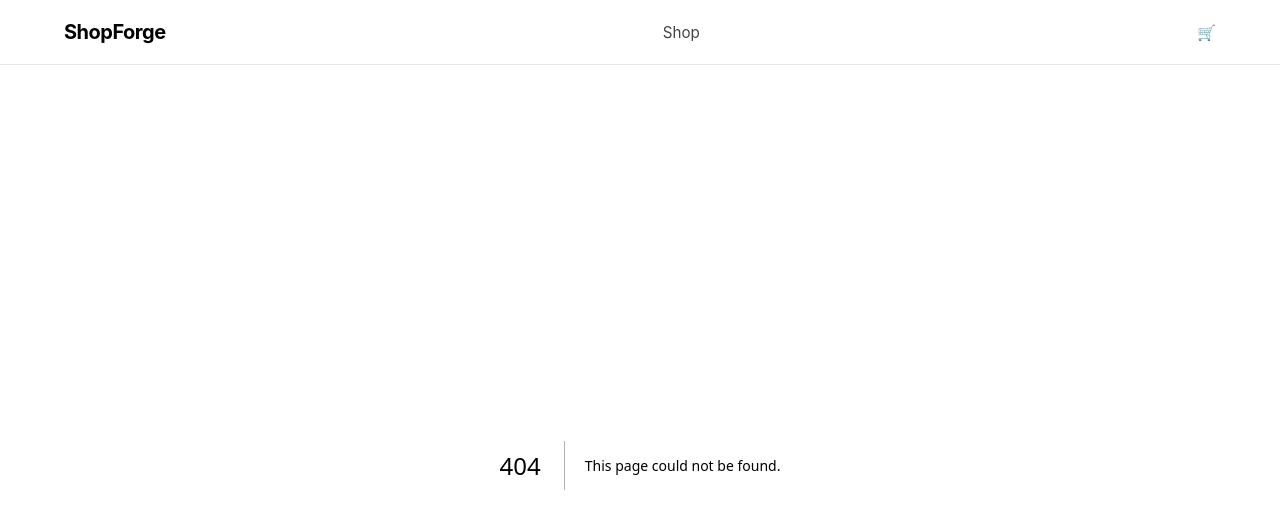
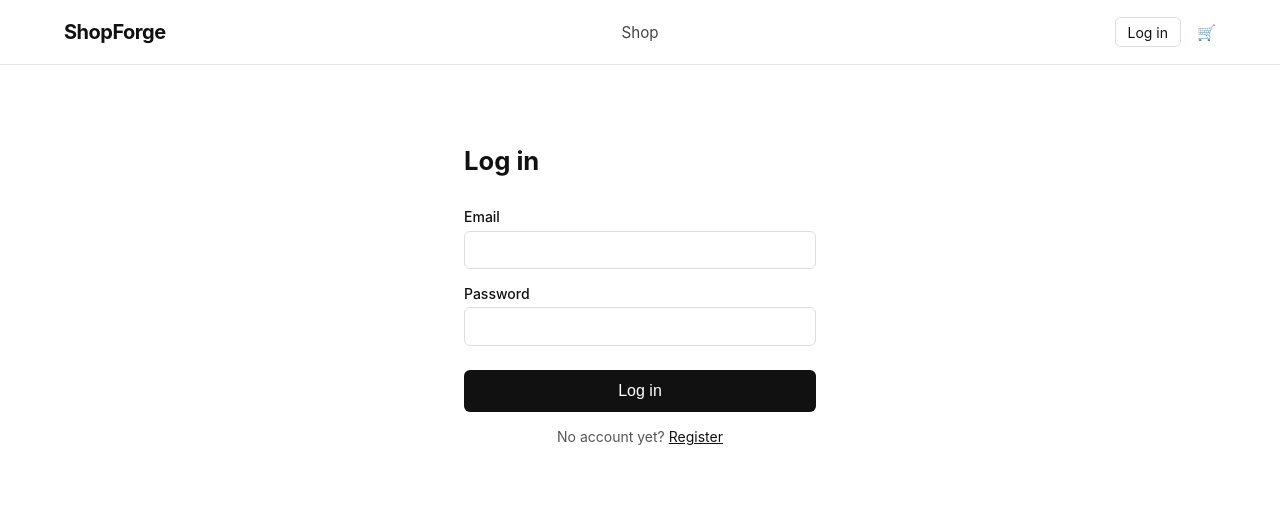
Before and after one commit to KostandinosVas/shopforge, a Next.js app: page /login in a window 1280 px wide. Before the commit this address had no page. Shown: the top 528 px of the page. Built offline with nearby package versions, Linux system fonts and the light colour scheme; no server answers.

Commit message:
Phase 2: auth, login, register, account page, header session state

```diff
--- /dev/null
+++ b/src/app/(auth)/login/page.module.css
@@ -0,0 +1,78 @@
+.container {
+  max-width: 400px;
+  margin: 5rem auto;
+  padding: 0 1.5rem;
+}
+
+.title {
+  font-size: 1.6rem;
+  font-weight: 700;
+  margin-bottom: 2rem;
+}
+
+.form {
+  display: flex;
+  flex-direction: column;
+  gap: 1rem;
+}
+
+.field {
+  display: flex;
+  flex-direction: column;
+  gap: 0.35rem;
+}
+
+.field label {
+  font-size: 0.875rem;
+  font-weight: 500;
+}
+
+.field input {
+  padding: 0.6rem 0.75rem;
+  border: 1px solid #ddd;
+  border-radius: 6px;
+  font-size: 0.95rem;
+  outline: none;
+  transition: border-color 0.15s;
+}
+
+.field input:focus {
+  border-color: #111;
+}
+
+.submitBtn {
+  padding: 0.75rem;
+  background: #111;
+  color: #fff;
+  border: none;
+  border-radius: 6px;
+  font-size: 1rem;
+  cursor: pointer;
+  margin-top: 0.5rem;
+}
+
+.submitBtn:hover {
+  background: #333;
+}
+
+.submitBtn:disabled {
+  background: #ccc;
+  cursor: not-allowed;
+}
+
+.error {
+  color: #c00;
+  font-size: 0.875rem;
+}
+
+.link {
+  margin-top: 1rem;
+  font-size: 0.875rem;
+  color: #555;
+  text-align: center;
+}
+
+.link a {
+  color: #111;
+  text-decoration: underline;
+}
--- /dev/null
+++ b/src/app/(auth)/login/page.tsx
@@ -0,0 +1,66 @@
+'use client';
+
+import { useState } from 'react';
+import { signIn } from 'next-auth/react';
+import { useRouter } from 'next/navigation';
+import Link from 'next/link';
+import styles from './page.module.css';
+
+export default function LoginPage() {
+  const router = useRouter();
+  const [error, setError] = useState('');
+  const [loading, setLoading] = useState(false);
+
+  async function handleSubmit(e: React.FormEvent<HTMLFormElement>) {
+    e.preventDefault();
+    setError('');
+    setLoading(true);
+
+    const form = e.currentTarget;
+    const email = (form.elements.namedItem('email') as HTMLInputElement).value;
+    const password = (form.elements.namedItem('password') as HTMLInputElement).value;
+
+    const result = await signIn('credentials', {
+      email,
+      password,
+      redirect: false,
+    });
+
+    if (result?.error) {
+      setError('Invalid email or password');
+      setLoading(false);
+      return;
+    }
+
+    router.push('/');
+    router.refresh();
+  }
+
+  return (
+    <div className={styles.container}>
+      <h1 className={styles.title}>Log in</h1>
+
+      <form className={styles.form} onSubmit={handleSubmit}>
+        <div className={styles.field}>
+          <label htmlFor="email">Email</label>
+          <input id="email" name="email" type="email" required />
+        </div>
+
+        <div className={styles.field}>
+          <label htmlFor="password">Password</label>
+          <input id="password" name="password" type="password" required />
+        </div>
+
+        {error && <p className={styles.error}>{error}</p>}
+
+        <button type="submit" className={styles.submitBtn} disabled={loading}>
+          {loading ? 'Logging in...' : 'Log in'}
+        </button>
+      </form>
+
+      <p className={styles.link}>
+        No account yet? <Link href="/register">Register</Link>
+      </p>
+    </div>
+  );
+}
--- /dev/null
+++ b/src/app/account/page.module.css
@@ -0,0 +1,52 @@
+.container {
+  max-width: 800px;
+  margin: 3rem auto;
+  padding: 0 1.5rem;
+}
+
+.title {
+  font-size: 1.6rem;
+  font-weight: 700;
+  margin-bottom: 2rem;
+}
+
+.section {
+  margin-bottom: 2.5rem;
+}
+
+.section h2 {
+  font-size: 1.1rem;
+  font-weight: 600;
+  margin-bottom: 1rem;
+  padding-bottom: 0.5rem;
+  border-bottom: 1px solid #e5e5e5;
+}
+
+.section p {
+  margin-bottom: 0.5rem;
+  color: #444;
+}
+
+.empty {
+  color: #888;
+  font-size: 0.9rem;
+}
+
+.table {
+  width: 100%;
+  border-collapse: collapse;
+  font-size: 0.9rem;
+}
+
+.table th {
+  text-align: left;
+  padding: 0.6rem 0.75rem;
+  border-bottom: 2px solid #e5e5e5;
+  color: #555;
+  font-weight: 600;
+}
+
+.table td {
+  padding: 0.6rem 0.75rem;
+  border-bottom: 1px solid #f0f0f0;
+}
--- /dev/null
+++ b/src/components/layout/Header/CartIcon.tsx
@@ -0,0 +1,17 @@
+'use client';
+
+import Link from 'next/link';
+import { useCartStore } from '@/store/cart';
+import styles from './Header.module.css';
+
+export default function CartIcon() {
+  const items = useCartStore((state) => state.items);
+  const totalItems = items.reduce((sum, i) => sum + i.quantity, 0);
+
+  return (
+    <Link href="/cart" className={styles.cartButton}>
+      🛒
+      {totalItems > 0 && <span className={styles.cartCount}>{totalItems}</span>}
+    </Link>
+  );
+}
--- a/src/components/layout/Header/Header.module.css
+++ b/src/components/layout/Header/Header.module.css
@@ -56,3 +56,28 @@
   font-size: 0.75rem;
   padding: 0.1rem 0.5rem;
 }
+
+.actions {
+  display: flex;
+  align-items: center;
+  gap: 1rem;
+}
+
+.greeting {
+  font-size: 0.875rem;
+  color: #555;
+}
+
+.authBtn {
+  font-size: 0.875rem;
+  color: #111;
+  background: none;
+  border: 1px solid #ddd;
+  border-radius: 6px;
+  padding: 0.35rem 0.75rem;
+  cursor: pointer;
+}
+
+.authBtn:hover {
+  border-color: #111;
+}
--- a/src/components/layout/Header/Header.tsx
+++ b/src/components/layout/Header/Header.tsx
@@ -1,12 +1,11 @@
-'use client';
-
 import Link from 'next/link';
-import { useCartStore } from '@/store/cart';
+import { auth } from '@/lib/auth';
+import CartIcon from './CartIcon';
+import SignOutButton from './SignOutButton';
 import styles from './Header.module.css';
 
-export default function Header() {
-  const items = useCartStore((state) => state.items);
-  const totalItems = items.reduce((sum, i) => sum + i.quantity, 0);
+export default async function Header() {
+  const session = await auth();
 
   return (
     <header className={styles.header}>
@@ -21,12 +20,19 @@ export default function Header() {
           </ul>
         </nav>
 
-        <Link href="/cart" className={styles.cartButton}>
-          🛒
-          {totalItems > 0 && (
-            <span className={styles.cartCount}>{totalItems}</span>
+        <div className={styles.actions}>
+          {session ? (
+            <>
+              <Link href="/account" className={styles.greeting}>
+                Hi, {session.user?.name}
+              </Link>
+              <SignOutButton />
+            </>
+          ) : (
+            <Link href="/login" className={styles.authBtn}>Log in</Link>
           )}
-        </Link>
+          <CartIcon />
+        </div>
       </div>
     </header>
   );
--- /dev/null
+++ b/src/components/layout/Header/SignOutButton.tsx
@@ -0,0 +1,12 @@
+'use client';
+
+import { signOut } from 'next-auth/react';
+import styles from './Header.module.css';
+
+export default function SignOutButton() {
+  return (
+    <button className={styles.authBtn} onClick={() => signOut({ callbackUrl: '/' })}>
+      Log out
+    </button>
+  );
+}
```
Also changed, not shown: src/app/account/page.tsx (added, +56 -0 lines).
